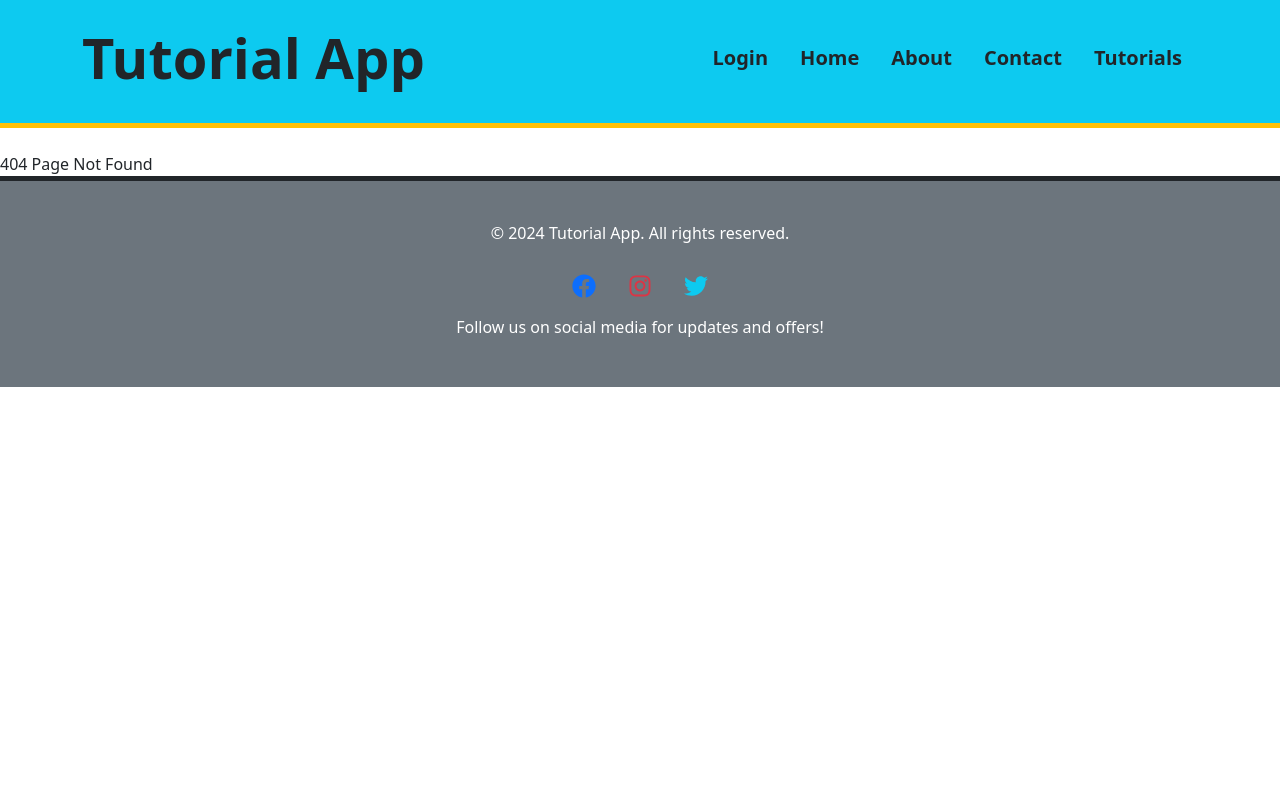
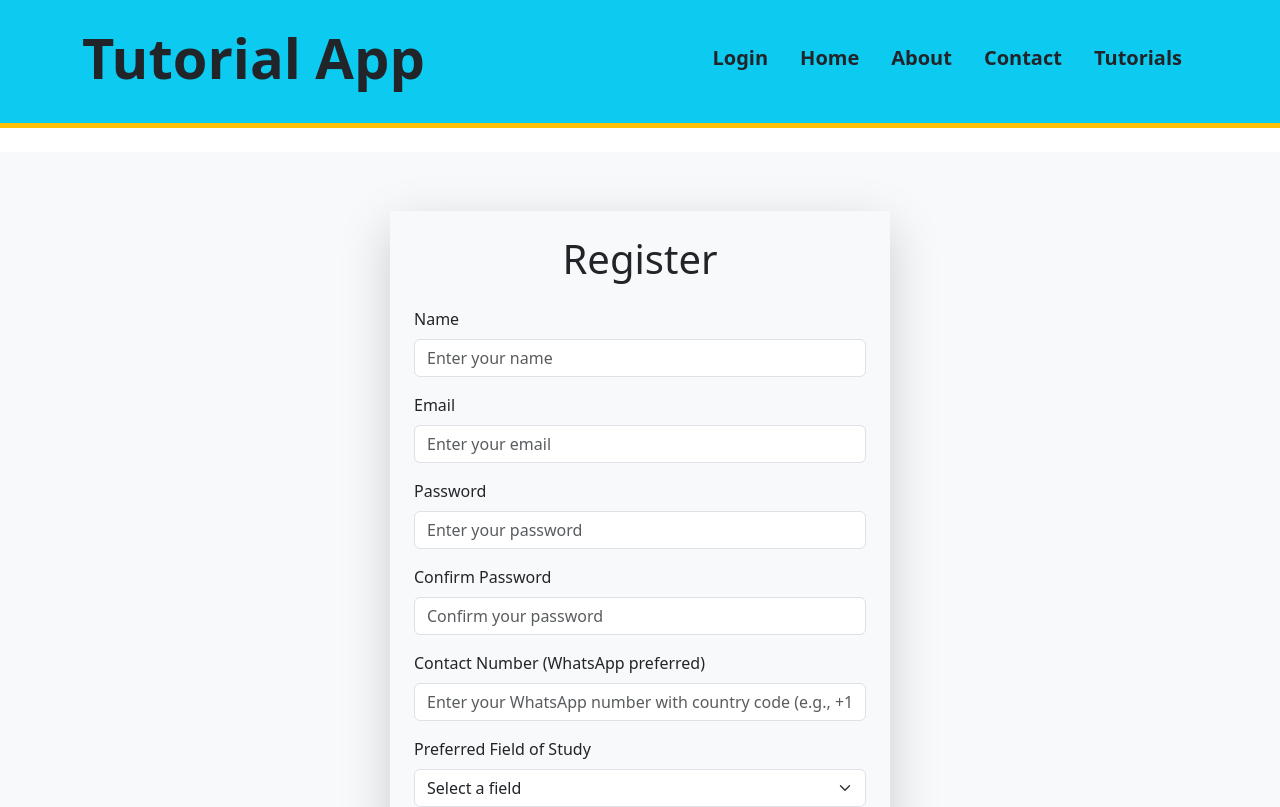
Before and after one commit to Ijaas-Fathi/Frontend, a React (Vite) app: page /registration in a window 1280 px wide. Before the commit this address had no page. Shown: the top 807 px of the page. Built offline with nearby package versions, Linux system fonts and the light colour scheme.

Commit message:
Registration Page Added

```diff
--- a/src/App.jsx
+++ b/src/App.jsx
@@ -8,7 +8,7 @@ import About from './Pages/About';
 import Contact from './Pages/Contact';
 import Tutorials from './Pages/Tutorials';
 import TutorialDetails from './Pages/TutorialDetails';
-
+import Registration from './Pages/Registration';
 
 function App() {
   return (
@@ -22,6 +22,7 @@ function App() {
           <Route path="/contact" element={<Contact />} />
           <Route path="/tutorials" element={<Tutorials />} />
           <Route path="/tutorials/:id" element={<TutorialDetails />} />
+          <Route path="/registration" element={<Registration />} />
           <Route path="*" element={<div>404 Page Not Found</div>} />
         </Routes>
         <Footer />
--- /dev/null
+++ b/src/Pages/Registration.jsx
@@ -0,0 +1,151 @@
+import React, { useState } from 'react';
+import 'bootstrap/dist/css/bootstrap.min.css';
+import Contact from './Contact';
+
+const Registration = () => {
+    const [formData, setFormData] = useState({
+        name: '',
+        email: '',
+        password: '',
+        confirmPassword: '',
+        contact: '',
+        preferredStudy: '',
+    });
+
+    const [error, setError] = useState('');
+
+    const handleChange = (e) => {
+        const {name, value} = e.target;
+        setFormData({
+            ...formData,
+            [name]: value,
+        });
+    };
+    const handleSubmit = (e) => {
+        e.preventDefault();
+        const { name, email, password, confirmPassword, contact, preferredStudy } = formData;
+
+        if (!name || !email || !password || !confirmPassword || !contact || !preferredStudy) {
+            setError('Please fill out all fields');
+            return;
+          }
+
+          if (!/\S+@\S+\.\S+/.test(email)){
+            setError("Invalid email address");
+            return;
+          }
+
+          if (password !== confirmPassword){
+            setError("Passwords do not match");
+            return;
+          }
+
+          if (!/^\+?[1-9]\d{1,14}$/.test(contact)){
+            setError("Invalid Contact Number. Include the country code for WhatsApp.");
+            return;
+          }
+
+          setError('');
+          console.log("Registration Succesful:", formData);
+          alert("Registration Successful!!!");
+};
+
+return(
+    <div className="d-flex justify-content-center align-items-center min-vh-100 bg-light pt-5" >
+        <div className="ard shadow-lg p-4" style={{ width: '100%', maxWidth: '500px' }} >
+            <h1 className='text-center mb-4'>Register</h1>
+            {error && <div className='alert alert-danger'>{error}</div>}
+            <form onSubmit={handleSubmit}>
+                <div className='mb-3'>
+                    <label htmlFor="name" className="form-label">Name</label>
+                    <input
+                    type="text"
+                    id="name"
+                    name="name"
+                    value={formData.name}
+                    onChange={handleChange}
+                    className="form-control"
+                    placeholder="Enter your name"
+                    required
+                    />
+                </div>
+                <div className="mb-3">
+                    <label htmlFor="email" className="form-label">Email</label>
+                    <input
+                    type="email"
+                    id="email"
+                    name="email"
+                    value={formData.email}
+                    onChange={handleChange}
+                    className="form-control"
+                    placeholder="Enter your email"
+                    required
+                    />
+                </div>
+                <div className="mb-3">
+                    <label htmlFor="password" className="form-label">Password</label>
+                    <input
+                    type="password"
+                    id="password"
+                    name="password"
+                    value={formData.password}
+                    onChange={handleChange}
+                    className="form-control"
+                    placeholder="Enter your password"
+                    required
+                    />
+                </div>
+                <div className="mb-3">
+                    <label htmlFor="confirmPassword" className="form-label">Confirm Password</label>
+                    <input
+                    type="password"
+                    id="confirmPassword"
+                    name="confirmPassword"
+                    value={formData.confirmPassword}
+                    onChange={handleChange}
+                    className="form-control"
+                    placeholder="Confirm your password"
+                    required
+                    />
+                </div>
+                <div className="mb-3">
+                    <label htmlFor="contact" className="form-label">Contact Number (WhatsApp preferred)</label>
+                    <input
+                   type="tel"
+                   id="contact"
+                   name="contact"
+                   value={formData.contact}
+                   onChange={handleChange}
+                   className="form-control"
+                   placeholder="Enter your WhatsApp number with country code (e.g., +1234567890)"
+                   required
+                 />
+               </div>
+               <div className="mb-3">
+                 <label htmlFor="preferredStudy" className="form-label">Preferred Field of Study</label>
+                 <select
+                   id="preferredStudy"
+                   name="preferredStudy"
+                   value={formData.preferredStudy}
+                   onChange={handleChange}
+                   className="form-select"
+                   required
+                 >
+                   <option value="">Select a field</option>
+                   <option value="Technology">Technology</option>
+                   <option value="Business">Business</option>
+                   <option value="Art & Design">Art & Design</option>
+                   <option value="Health & Fitness">Health & Fitness</option>
+                 </select>
+               </div>
+               <button type="submit" className="btn btn-primary w-100">Register</button>
+            </form>
+            <div className='text-center mt-3'>
+                <p>Already have an Account? <a href='/login'>Login</a></p>
+            </div>
+        </div>
+    </div>
+);
+};
+
+export default Registration;
```
